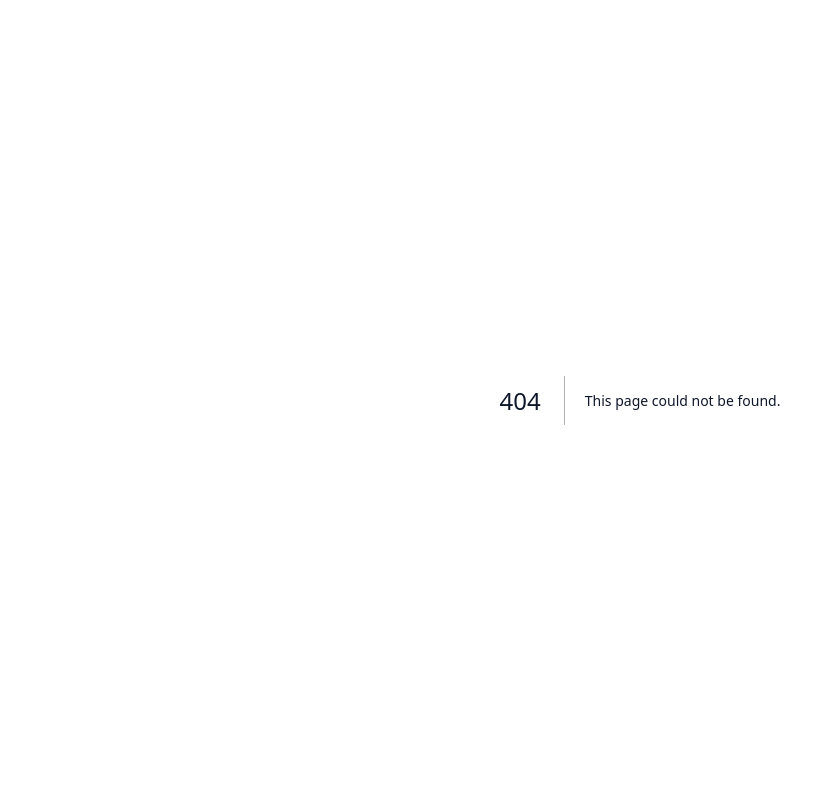
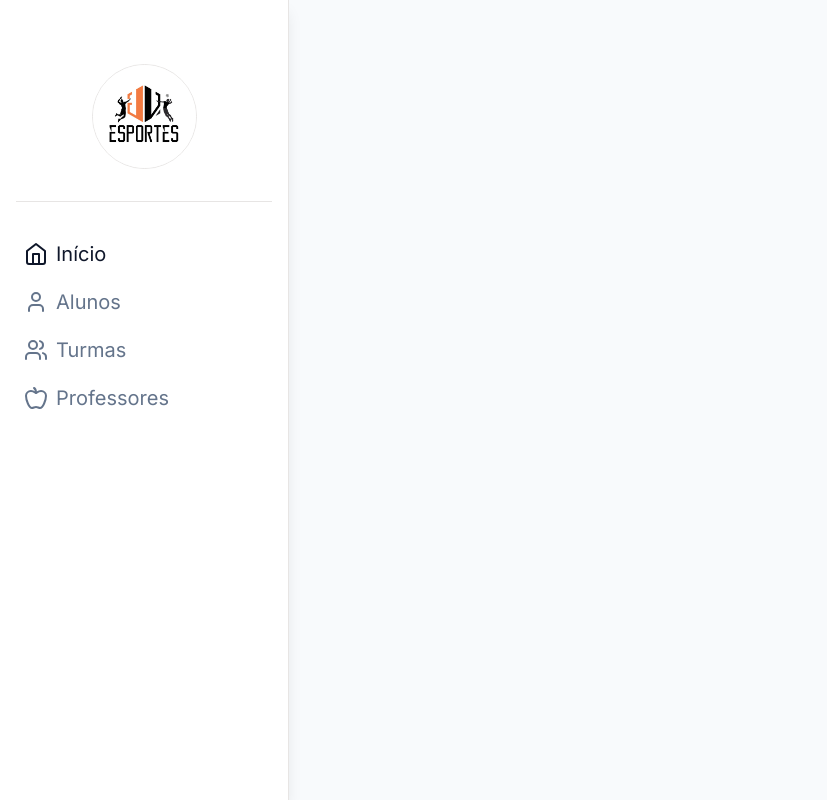
Before and after one commit to jvesportes/escola-volei, a Next.js app: page /dashboard in a window 1280 px wide. Before the commit this address had no page. Shown: the whole page, without its empty margins (0-827 px from the left). Built offline with nearby package versions, Linux system fonts and the light colour scheme.

Commit message:
FEAT> Sidebar(not finished yet)

```diff
--- /dev/null
+++ b/app/dashboard/layout.tsx
@@ -0,0 +1,15 @@
+import { NavigationSidebar } from "@/components/navigation/navigation-sidebar";
+import React from "react";
+
+const MainLayout = async ({ children }: { children: React.ReactNode }) => {
+  return (
+    <div className="h-full">
+      <div className="hidden md:flex h-full z-30 flex-col fixed inset-y-0">
+        <NavigationSidebar />
+      </div>
+      <main className="md:pl-[72px] h-full bg-slate-50">{children}</main>
+    </div>
+  );
+};
+
+export default MainLayout;
--- /dev/null
+++ b/app/dashboard/page.tsx
@@ -0,0 +1,5 @@
+const DashboardPage = () => {
+  return <div>dashboard</div>;
+};
+
+export default DashboardPage;
--- /dev/null
+++ b/components/navigation/navigation-sidebar.tsx
@@ -0,0 +1,35 @@
+import { Separator } from "../ui/separator";
+import { Avatar, AvatarFallback, AvatarImage } from "../ui/avatar";
+import { Apple, Home, User, Users } from "lucide-react";
+
+export const NavigationSidebar = async () => {
+  return (
+    <div className="flex flex-col h-full items-center z-50 gap-8 border-r bg-background px-4 pt-16 pb-8 shadow-lg">
+      <Avatar className="w-[105px] h-[105px] border">
+        <AvatarImage src="logo.png" />
+        <AvatarFallback className="text-5xl font-extrabold bg-white">
+          EV
+        </AvatarFallback>
+      </Avatar>
+      <Separator />
+      <div className="flex flex-col gap-2 w-64">
+        <div className="flex flex-row gap-2 p-2 hover:bg-slate-100 text-slate-500 hover:text-slate-900 rounded-full transition cursor-pointer">
+          <Home className="w-6 h-6 text-slate-900" />
+          <span className="text-slate-900 leading-6 text-xl">Início</span>
+        </div>
+        <div className="flex flex-row gap-2 p-2 hover:bg-slate-100 text-slate-500 hover:text-slate-900  rounded-full transition cursor-pointer">
+          <User className="w-6 h-6 " />
+          <span className=" leading-6 text-xl">Alunos</span>
+        </div>
+        <div className="flex flex-row gap-2 p-2 hover:bg-slate-100 text-slate-500 hover:text-slate-900  rounded-full transition cursor-pointer">
+          <Users className="w-6 h-6 " />
+          <span className="leading-6 text-xl">Turmas</span>
+        </div>
+        <div className="flex flex-row gap-2 p-2 hover:bg-slate-100 text-slate-500 hover:text-slate-900 rounded-full transition cursor-pointer">
+          <Apple className="w-6 h-6 " />
+          <span className=" leading-6 text-xl">Professores</span>
+        </div>
+      </div>
+    </div>
+  );
+};
--- /dev/null
+++ b/components/ui/separator.tsx
@@ -0,0 +1,31 @@
+"use client"
+
+import * as React from "react"
+import * as SeparatorPrimitive from "@radix-ui/react-separator"
+
+import { cn } from "@/lib/utils"
+
+const Separator = React.forwardRef<
+  React.ElementRef<typeof SeparatorPrimitive.Root>,
+  React.ComponentPropsWithoutRef<typeof SeparatorPrimitive.Root>
+>(
+  (
+    { className, orientation = "horizontal", decorative = true, ...props },
+    ref
+  ) => (
+    <SeparatorPrimitive.Root
+      ref={ref}
+      decorative={decorative}
+      orientation={orientation}
+      className={cn(
+        "shrink-0 bg-border",
+        orientation === "horizontal" ? "h-[1px] w-full" : "h-full w-[1px]",
+        className
+      )}
+      {...props}
+    />
+  )
+)
+Separator.displayName = SeparatorPrimitive.Root.displayName
+
+export { Separator }
--- a/package.json
+++ b/package.json
@@ -11,6 +11,7 @@
   "dependencies": {
     "@radix-ui/react-avatar": "^1.0.4",
     "@radix-ui/react-label": "^2.0.2",
+    "@radix-ui/react-separator": "^1.0.3",
     "@radix-ui/react-slot": "^1.0.2",
     "@supabase/auth-helpers-nextjs": "^0.8.1",
     "@supabase/supabase-js": "^2.38.0",
```
Also changed, not shown: public/logo.png, 1 other file (tests, documents, lock files or other folders).
